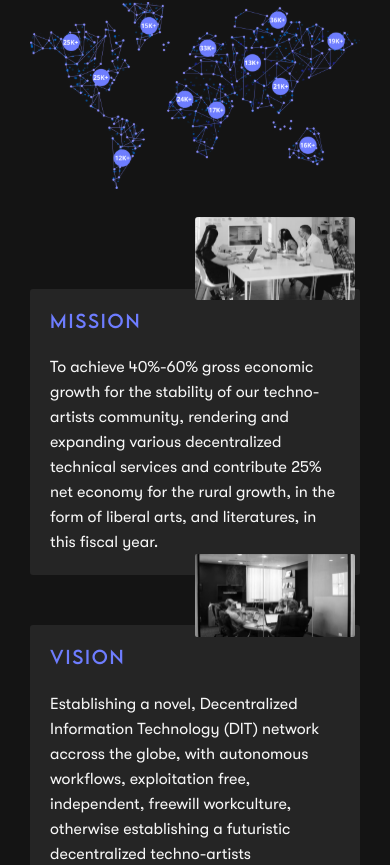
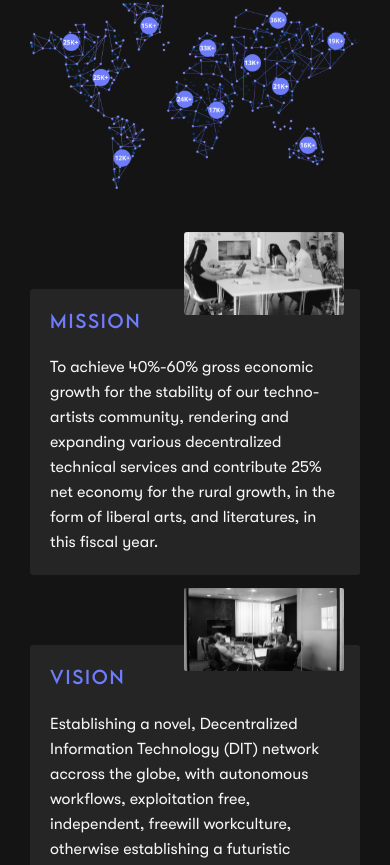
Before and after one commit to zevocorporation/zevo-corporation-landing, a React (Create React App) app: page / in a window 390 px wide. Shown: the part 1379-2244 px from the top of the page. Built offline with nearby package versions, Linux system fonts and the light colour scheme.

Commit message:
'changes'

```diff
--- a/src/patterns/card.js
+++ b/src/patterns/card.js
@@ -103,9 +103,7 @@ export const WorkCard = ({ title, work, src, bgcolor, fcolor, dot, pdf }) => {
   return (
     <div className="work-card">
       <p style={{ color: "#f7f7f7", lineHeight: "25px" }}>
-        Lorem ipsum dolor sit amet, consectetur adipiscing elit. Pellentesque
-        ipsum et commodo aliquet imperdiet amet. Lorem ipsum dolor sit amet,
-        consectetur adipiscing elit.
+
       </p>
       <p
         className="card-link"
@@ -115,6 +113,7 @@ export const WorkCard = ({ title, work, src, bgcolor, fcolor, dot, pdf }) => {
           Case study
         </a>
       </p>
+     <a>View prototype</a>
       <div className="workcard-image">
         <img src={src} alt="brand" className="project-image" />
         {dot?<img src={dot} alt="dots" className="rightdot" />:null}
--- a/src/patterns/contact.js
+++ b/src/patterns/contact.js
@@ -19,6 +19,7 @@ const initailState = {
   duration: "",
   email: "",
   mobileno: "",
+  currency:""
 };
 
 const Contact = () => {
@@ -63,6 +64,7 @@ const Contact = () => {
         amount,
         email,
         mobileno,
+        currency
       } = formData;
 
       let templateParams = {
@@ -74,6 +76,7 @@ const Contact = () => {
         amount,
         email,
         mobileno,
+        currency
       };
 
       emailjs
@@ -152,7 +155,7 @@ const Contact = () => {
               value={formData.amount}
               onChange={handleChange}
             />
-            <select style={{marginLeft:'-0.6em'}}>
+            <select name="currency" value={formData.currency} onChange={handleChange} style={{marginLeft:'-0.6em'}}>
               <option value="INR">
                 INR
               </option>
--- a/src/styles/patterns/card.css
+++ b/src/styles/patterns/card.css
@@ -22,7 +22,7 @@
 
 .card .card-image{
     position: absolute;
-    top: -50%;
+    top: -30%;
     right: 6%;
     transform: translateY(50%);
 }
@@ -187,16 +187,16 @@
 
 .work-card .workcard-image .leftdot{
     position: absolute;
-    left: -10%;
+    left: -5%;
     bottom: -10%;
     z-index: -1;
 }
 
 @media screen and (max-width:768px){
     .card .card-image{
-        top: -30%;
-        left: 50%;
-        transform: translateX(-50%);
+        top: -25%;
+        right: 5%;
+        transform: translateX(0%);
     }
     .work-card .workcard-image{
         width: 50%;
@@ -229,7 +229,7 @@
 
 @media screen and (max-width:576px){
     .card .card-image{
-        top: -25%;
+        top: -20%;
         right: 5%;
         transform: translateX(0%);
     }
--- a/src/styles/screens/home.css
+++ b/src/styles/screens/home.css
@@ -254,6 +254,8 @@
   }
   .home .card-container {
     padding: 100px 50px 0;
+    grid-template-columns: 1fr;
+    grid-gap: 70px;
   }
   .home .experience {
     padding: 100px 50px 50px;
@@ -297,8 +299,6 @@
   }
   .home .card-container {
     padding: 100px 30px 0;
-    grid-template-columns: 1fr;
-    grid-gap: 50px;
   }
   .home .experience {
     padding: 100px 30px 50px;
```
